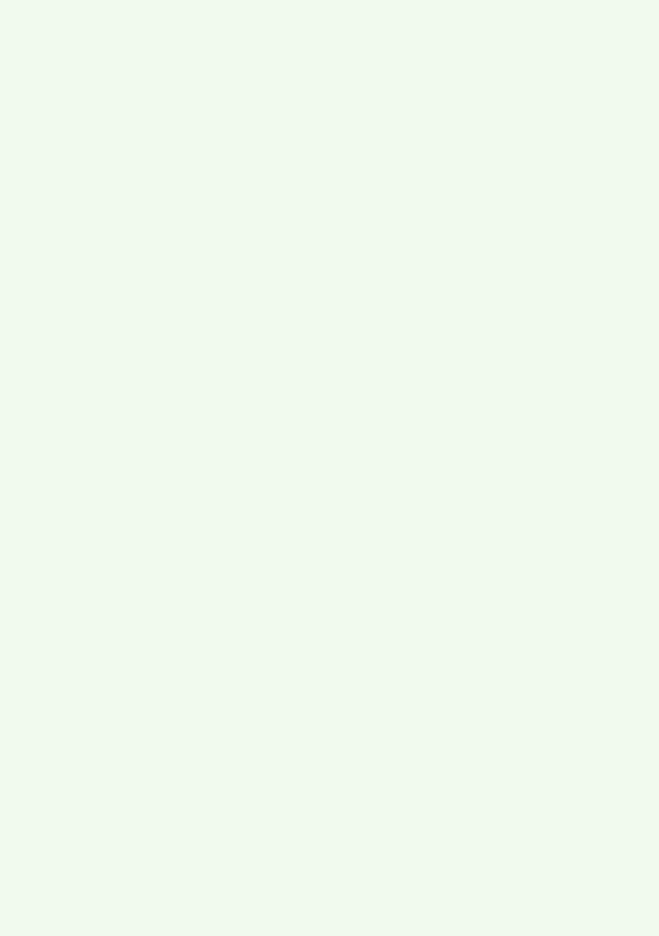
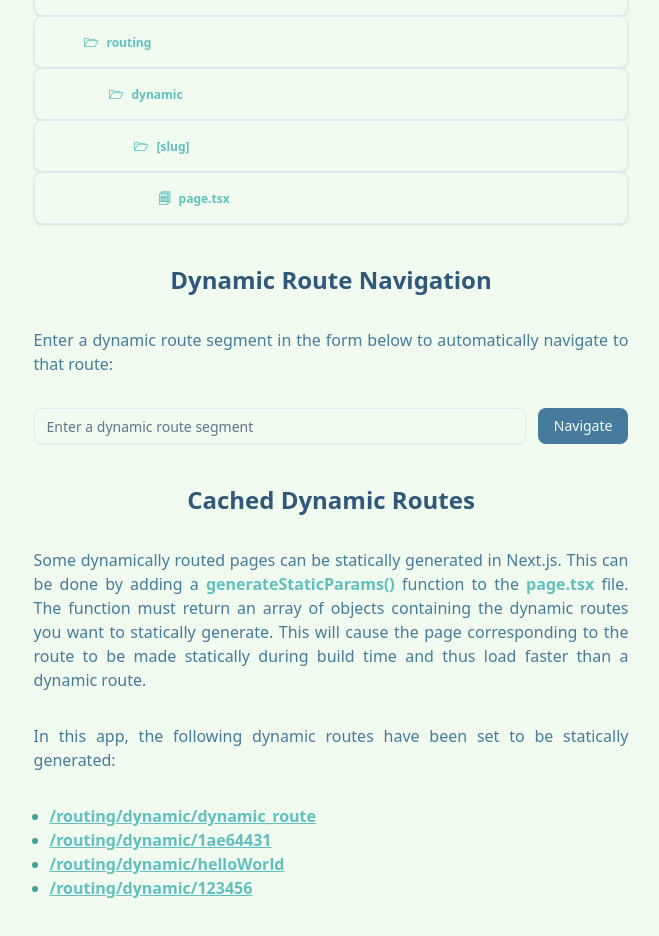
Before and after one commit to cragtok/next_js_features_app, a Next.js app: page /routing/dynamic in a window 1280 px wide. Before the commit this address had no page. Shown: the part 464-1400 px from the top of the page, without its empty margins (309-968 px from the left). Before the commit the page ends 800 px from the top, so only its background shows below. Built offline with nearby package versions, Linux system fonts and the light colour scheme.

Commit message:
feat: rename "/routes" route to "/routing"

```diff
--- a/app/(home)/Header.tsx
+++ b/app/(home)/Header.tsx
@@ -10,7 +10,7 @@ export default function Header() {
     const pathname = usePathname();
     const isHomePage = pathname === "/";
 
-    const dynamicRoutePattern = /^\/routes\/dynamic\/(.*)/;
+    const dynamicRoutePattern = /^\/routing\/dynamic\/(.*)/;
 
     let routePath: SubRoute[] = [];
 
@@ -21,8 +21,8 @@ export default function Header() {
         if (match) {
             routePath = [
                 routeObjects["/"],
-                routeObjects["/routes/dynamic"],
-                { ...routeObjects["/routes/dynamic*"], title: match[1] },
+                routeObjects["/routing/dynamic"],
+                { ...routeObjects["/routing/dynamic*"], title: match[1] },
             ];
         }
     } else if (routeObjects.hasOwnProperty(pathname)) {
--- a/app/(home)/routesList.ts
+++ b/app/(home)/routesList.ts
@@ -6,18 +6,18 @@ export const routeObjects: Record<string, SubRoute> = {
         description: "Routing with static URLs.",
         href: "/",
     },
-    "/routes/static": {
+    "/routing/static": {
         title: "Static Routing",
         description: "Routing with static URLs.",
-        href: "/routes/static",
+        href: "/routing/static",
     },
-    "/routes/dynamic": {
+    "/routing/dynamic": {
         title: "Dynamic Routing",
         description: "Routing with dynamic URLs.",
-        href: "/routes/dynamic",
+        href: "/routing/dynamic",
     },
 
-    "/routes/dynamic/*": {
+    "/routing/dynamic/*": {
         title: "Dynamic Routing",
         description: "Routing with dynamic URLs.",
         href: "",
@@ -62,18 +62,10 @@ export const routeObjects: Record<string, SubRoute> = {
             "Functions that run on the server and can be called from client components.",
         href: "/server-actions",
     },
-
-    "/route-handlers/GET": {
-        title: "GET Request",
-        description: "Handling a GET request with a route handler.",
-        href: "/route-handlers/GET",
-    },
-
-    "/route-handlers/POST": {
-        title: "POST Request",
-        description: "Handling a POST request with a route handler.",
-
-        href: "/route-handlers/POST",
+    "/route-handlers": {
+        title: "Route Handlers",
+        href: "/route-handlers",
+        description: "Basic CRUD operations via Route Handlers.",
     },
     "/middleware/ab-testing": {
         title: "A/B Testing",
@@ -95,12 +87,12 @@ export const pageRoutes: PageRoute[] = [
         subRoutes: [
             {
                 title: "Static Routing",
-                href: "/routes/static",
+                href: "/routing/static",
                 description: "Routing with static URLs.",
             },
             {
                 title: "Dynamic Routing",
-                href: "/routes/dynamic",
+                href: "/routing/dynamic",
                 description: "Routing with dynamic URLs.",
             },
         ],
@@ -140,7 +132,8 @@ export const pageRoutes: PageRoute[] = [
             {
                 title: "Streaming With Loading.tsx",
                 href: "/streaming/loading",
-                description: "Streaming an entire page with a loading.tsx file.",
+                description:
+                    "Streaming an entire page with a loading.tsx file.",
             },
             {
                 title: "Streaming With Suspense",
@@ -165,14 +158,9 @@ export const pageRoutes: PageRoute[] = [
         route: "Route Handlers",
         subRoutes: [
             {
-                title: "GET Request",
-                href: "/route-handlers/GET",
-                description: "Handling a GET request with a route handler.",
-            },
-            {
-                title: "POST Request",
-                href: "/route-handlers/POST",
-                description: "Handling a POST request with a route handler.",
+                title: "Route Handlers",
+                href: "/route-handlers",
+                description: "Basic CRUD operations via Route Handlers.",
             },
         ],
     },
--- a/app/routes/dynamic/[slug]/page.tsx
+++ b/app/routing/dynamic/[slug]/page.tsx
@@ -44,7 +44,7 @@ export default async function Page({
                     automatically navigate to that route:
                 </ParagraphWrapper>
 
-                <DynamicRouteForm baseRoute="/routes/dynamic" />
+                <DynamicRouteForm baseRoute="/routing/dynamic" />
             </SectionWrapper>
         </PageWrapper>
     );
--- a/app/routes/dynamic/page.tsx
+++ b/app/routing/dynamic/page.tsx
@@ -18,13 +18,13 @@ export default function Page() {
                     which can be accessed in the page. For example, in this app
                     a dynamic route was made by creating a folder{" "}
                     <TextAccentWrapper>
-                        app/routes/dynamic/[slug]
+                        app/routing/dynamic/[slug]
                     </TextAccentWrapper>{" "}
                     and placing a{" "}
                     <TextAccentWrapper>page.tsx</TextAccentWrapper> file inside
                     it. So now all routes with the format{" "}
                     <TextAccentWrapper>
-                        /routes/dynamic/[slug]
+                        /routing/dynamic/[slug]
                     </TextAccentWrapper>{" "}
                     have the <TextAccentWrapper>[slug]</TextAccentWrapper>{" "}
                     portion of the URL as the dynamic segment, which is
@@ -39,7 +39,7 @@ export default function Page() {
                     <FolderStructureCards
                         folderPath={[
                             "app",
-                            "routes",
+                            "routing",
                             "dynamic",
                             "[slug]",
                             "page.tsx",
@@ -54,7 +54,7 @@ export default function Page() {
                     automatically navigate to that route:
                 </ParagraphWrapper>
 
-                <DynamicRouteForm baseRoute="/routes/dynamic" />
+                <DynamicRouteForm baseRoute="/routing/dynamic" />
             </SectionWrapper>
 
             <SectionWrapper sectionTitle="Cached Dynamic Routes">
@@ -80,23 +80,23 @@ export default function Page() {
 
                 <ul className="text-left list-disc max-w-prose list-outside pl-4 marker:text-accent-700">
                     <li>
-                        <LinkWrapper href="/routes/dynamic/dynamic_route">
-                            /routes/dynamic/dynamic_route
+                        <LinkWrapper href="/routing/dynamic/dynamic_route">
+                            /routing/dynamic/dynamic_route
                         </LinkWrapper>
                     </li>
                     <li>
-                        <LinkWrapper href="/routes/dynamic/1ae64431">
-                            /routes/dynamic/1ae64431
+                        <LinkWrapper href="/routing/dynamic/1ae64431">
+                            /routing/dynamic/1ae64431
                         </LinkWrapper>
                     </li>
                     <li>
-                        <LinkWrapper href="/routes/dynamic/helloWorld">
-                            /routes/dynamic/helloWorld
+                        <LinkWrapper href="/routing/dynamic/helloWorld">
+                            /routing/dynamic/helloWorld
                         </LinkWrapper>
                     </li>
                     <li>
-                        <LinkWrapper href="/routes/dynamic/123456">
-                            /routes/dynamic/123456
+                        <LinkWrapper href="/routing/dynamic/123456">
+                            /routing/dynamic/123456
                         </LinkWrapper>
                     </li>
                 </ul>
--- a/app/routes/static/page.tsx
+++ b/app/routing/static/page.tsx
@@ -10,7 +10,7 @@ export default function Page() {
             <SectionWrapper>
                 <ParagraphWrapper>
                     This page is routed using a simple static route{" "}
-                    <TextAccentWrapper>/routes/static</TextAccentWrapper>. In
+                    <TextAccentWrapper>/routing/static</TextAccentWrapper>. In
                     the Next.js App Router, static routes are defined by
                     creating a folder structure within the{" "}
                     <TextAccentWrapper>app</TextAccentWrapper>. In directory,
@@ -25,16 +25,16 @@ export default function Page() {
                 <ParagraphWrapper>
                     The page for this route was made by creating an{" "}
                     <TextAccentWrapper>
-                        app/routes/static/page.tsx
+                        app/routing/static/page.tsx
                     </TextAccentWrapper>{" "}
                     file. You can see that the{" "}
-                    <TextAccentWrapper>/routes/static</TextAccentWrapper> part
+                    <TextAccentWrapper>/routing/static</TextAccentWrapper> part
                     of the file path appears in the URL route.
                 </ParagraphWrapper>
 
                 <div className="text-xs">
                     <FolderStructureCards
-                        folderPath={["app", "routes", "static", "page.tsx"]}
+                        folderPath={["app", "routing", "static", "page.tsx"]}
                     />
                 </div>
             </SectionWrapper>
--- a/app/streaming/loading/page.tsx
+++ b/app/streaming/loading/page.tsx
@@ -1,4 +1,4 @@
-import FolderStructureCards from "@/app/routes/FolderStructureCards";
+import FolderStructureCards from "@/app/routing/FolderStructureCards";
 import { PageWrapper } from "@/components/general/PageWrapper";
 import ParagraphWrapper from "@/components/general/ParagraphWrapper";
 import { SectionWrapper } from "@/components/general/SectionWrapper";
```
Also changed, not shown: app/routing/FolderStructureCards.tsx (renamed from app/routes/FolderStructureCards.tsx), app/routing/dynamic/DynamicRouteForm.tsx (renamed from app/routes/dynamic/DynamicRouteForm.tsx).
